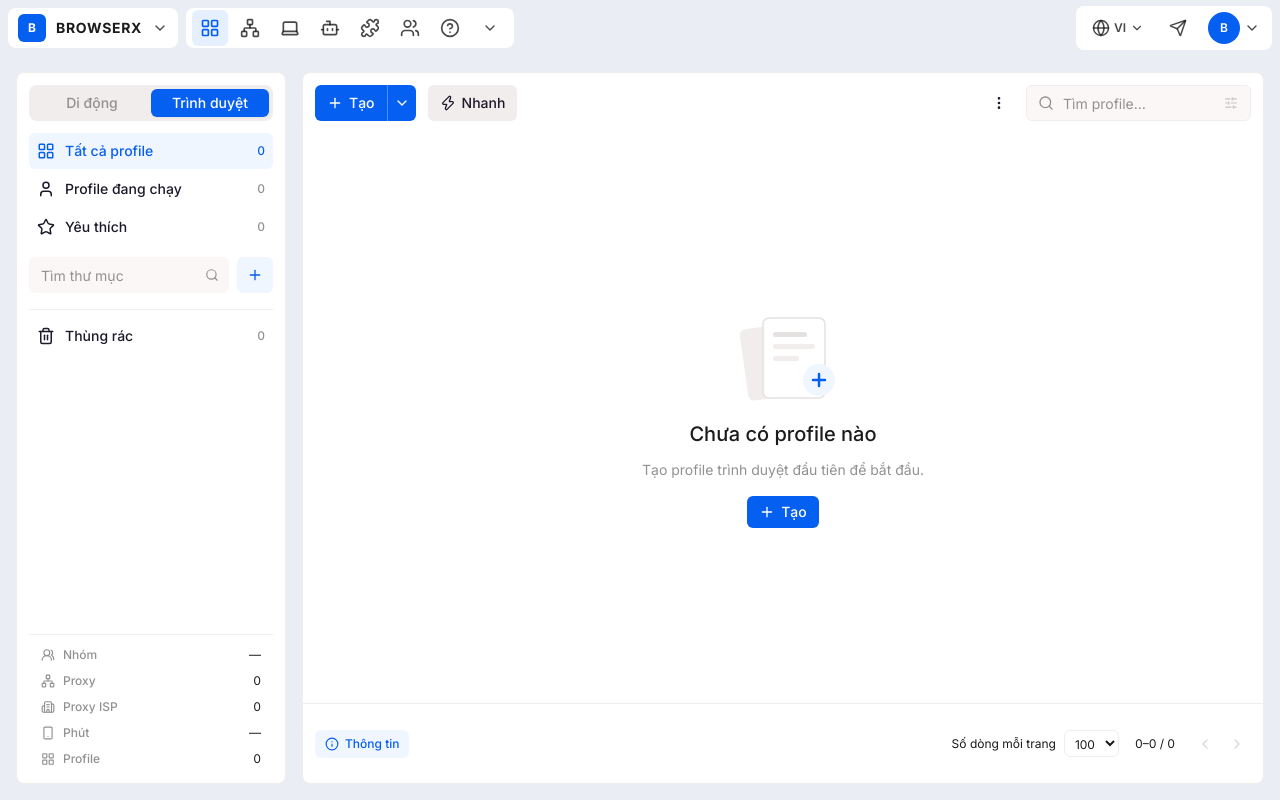
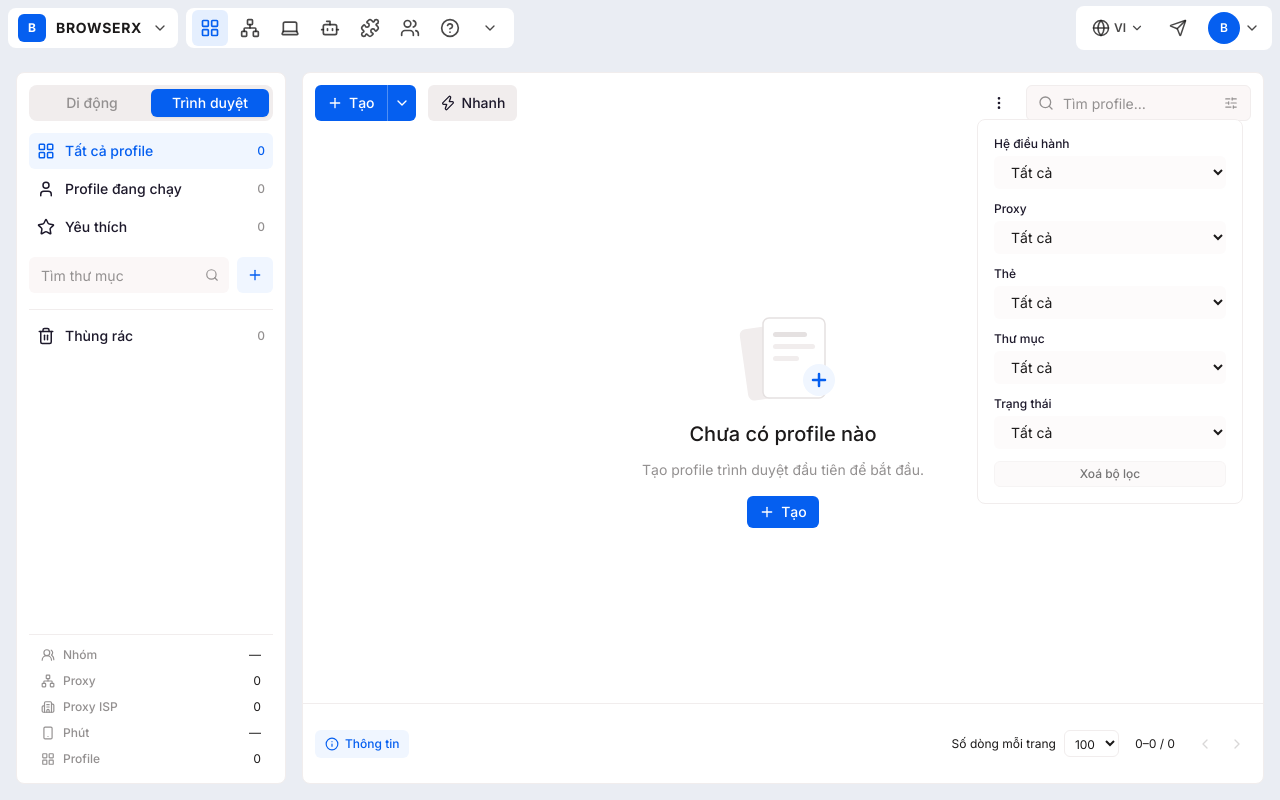
Before and after one commit to MintRouter/BrowserX, a React (Vite) app: page / in a window 1280 px wide. Both pictures are taken after a click on the button 1231 px from the left and 103 px from the top of the page. Built offline with nearby package versions, Linux system fonts and the light colour scheme.

Commit message:
feat(filter-ui): P3-2b FilterPanel (os/proxy/tag/folder backend + running/stopped FE) with badge/clear + i18n

```diff
--- /dev/null
+++ b/src/components/FilterPanel.tsx
@@ -0,0 +1,167 @@
+import { type ReactNode, useEffect, useState } from "react";
+import { useTranslation } from "react-i18next";
+import { api, type Folder, type Platform, type ProfileFilter } from "../lib/api";
+
+/**
+ * (P3-2b) Toolbar filter state. os/hasProxy/tag/folderId map to the backend
+ * ProfileFilter (P3-2a); runtime is FE-only — filtered against runningIds,
+ * never sent to SQL.
+ */
+export interface ProfileFilters {
+  os?: Platform;
+  hasProxy?: boolean;
+  tag?: string;
+  folderId?: string;
+  runtime?: "running" | "stopped";
+}
+
+export const countActiveFilters = (f: ProfileFilters): number =>
+  [f.os, f.hasProxy, f.tag, f.folderId, f.runtime].filter((v) => v !== undefined)
+    .length;
+
+/** Map panel state to the backend ProfileFilter shape (serde snake_case). */
+export const toProfileFilter = (f: ProfileFilters): ProfileFilter => ({
+  os: f.os,
+  has_proxy: f.hasProxy,
+  tag: f.tag,
+  folder_id: f.folderId,
+});
+
+const OS_OPTIONS: { value: Platform; label: string }[] = [
+  { value: "windows", label: "Windows" },
+  { value: "macos", label: "macOS" },
+  { value: "linux", label: "Linux" },
+];
+
+function Field({
+  id,
+  label,
+  value,
+  onChange,
+  children,
+}: {
+  id: string;
+  label: string;
+  value: string;
+  onChange: (value: string) => void;
+  children: ReactNode;
+}) {
+  return (
+    <div>
+      <label className="label" htmlFor={id}>
+        {label}
+      </label>
+      <select
+        id={id}
+        className="input py-1.5"
+        value={value}
+        onChange={(e) => onChange(e.target.value)}
+      >
+        {children}
+      </select>
+    </div>
+  );
+}
+
+/** Advanced filter panel for the profiles toolbar (opens from the tune button). */
+export function FilterPanel({
+  filters,
+  folders,
+  onChange,
+}: {
+  filters: ProfileFilters;
+  folders: Folder[];
+  onChange: (filters: ProfileFilters) => void;
+}) {
+  const { t } = useTranslation();
+  const [tags, setTags] = useState<string[]>([]);
+
+  useEffect(() => {
+    api.listTags().then(setTags).catch(() => {});
+  }, []);
+
+  // Keep a stale selected tag visible so the select stays consistent.
+  const tagOptions =
+    filters.tag && !tags.includes(filters.tag) ? [filters.tag, ...tags] : tags;
+
+  return (
+    <div className="w-64 space-y-3 p-3">
+      <Field
+        id="flt-os"
+        label={t("toolbar.filterOs")}
+        value={filters.os ?? ""}
+        onChange={(v) =>
+          onChange({ ...filters, os: v === "" ? undefined : (v as Platform) })
+        }
+      >
+        <option value="">{t("toolbar.filterAny")}</option>
+        {OS_OPTIONS.map((o) => (
+          <option key={o.value} value={o.value}>
+            {o.label}
+          </option>
+        ))}
+      </Field>
+      <Field
+        id="flt-proxy"
+        label={t("toolbar.filterProxy")}
+        value={filters.hasProxy === undefined ? "" : filters.hasProxy ? "yes" : "no"}
+        onChange={(v) =>
+          onChange({ ...filters, hasProxy: v === "" ? undefined : v === "yes" })
+        }
+      >
+        <option value="">{t("toolbar.filterAny")}</option>
+        <option value="yes">{t("toolbar.filterWithProxy")}</option>
+        <option value="no">{t("toolbar.filterWithoutProxy")}</option>
+      </Field>
+      <Field
+        id="flt-tag"
+        label={t("toolbar.filterTag")}
+        value={filters.tag ?? ""}
+        onChange={(v) => onChange({ ...filters, tag: v === "" ? undefined : v })}
+      >
+        <option value="">{t("toolbar.filterAny")}</option>
+        {tagOptions.map((tag) => (
+          <option key={tag} value={tag}>
+            {tag}
+          </option>
+        ))}
+      </Field>
+      <Field
+        id="flt-folder"
+        label={t("toolbar.filterFolder")}
+        value={filters.folderId ?? ""}
+        onChange={(v) => onChange({ ...filters, folderId: v === "" ? undefined : v })}
+      >
+        <option value="">{t("toolbar.filterAny")}</option>
+        {folders.map((f) => (
+          <option key={f.id} value={f.id}>
+            {f.name}
+          </option>
+        ))}
+      </Field>
+      <Field
+        id="flt-status"
+        label={t("toolbar.filterStatus")}
+        value={filters.runtime ?? ""}
+        onChange={(v) =>
+          onChange({
+            ...filters,
+            runtime: v === "" ? undefined : (v as "running" | "stopped"),
+          })
+        }
+      >
+        <option value="">{t("toolbar.filterAny")}</option>
+        <option value="running">{t("table.running")}</option>
+        <option value="stopped">{t("table.stopped")}</option>
+      </Field>
+      <button
+        type="button"
+        className="btn-secondary w-full py-1 text-xs"
+        disabled={countActiveFilters(filters) === 0}
+        onClick={() => onChange({})}
+      >
+        {t("toolbar.filterClear")}
+      </button>
+    </div>
+  );
+}
--- a/src/components/ProfileList.tsx
+++ b/src/components/ProfileList.tsx
@@ -3,6 +3,7 @@ import { useEffect, useMemo, useState } from "react";
 import { useTranslation } from "react-i18next";
 import { api, type Folder, type Profile } from "../lib/api";
 import { CookieDialog } from "./CookieDialog";
+import { toProfileFilter, type ProfileFilters } from "./FilterPanel";
 import { ProfilesToolbar } from "./ProfilesToolbar";
 import {
   DEFAULT_COLUMNS,
@@ -54,6 +55,11 @@ export function ProfileList(props: ProfileListProps) {
   } = props;
   const { t } = useTranslation();
   const [sort, setSort] = useState<ProfilesSort>({ key: "updated", dir: "desc" });
+  // (P3-2b) Advanced filters. os/proxy/tag/folder run through the backend
+  // search_profiles (allowed-ID set, selective fetch — no loadAll); the
+  // runtime criterion is FE-only (matched against runningIds below).
+  const [filters, setFilters] = useState<ProfileFilters>({});
+  const [allowedIds, setAllowedIds] = useState<Set<string> | null>(null);
   const [columns, setColumns] = useState<ColumnVisibility>(DEFAULT_COLUMNS);
   const [page, setPage] = useState(0);
   const [rowsPerPage, setRowsPerPage] = useState(100);
@@ -71,9 +77,36 @@ export function ProfileList(props: ProfileListProps) {
   const folderName = (id: string | null) =>
     id ? (folders.find((f) => f.id === id)?.name ?? "") : "";
 
+  // (P3-2b) Backend criteria (os/proxy/tag/folder) → search_profiles returns
+  // the matching ID set; only that call runs, nothing else is refetched.
+  const backendFilter = toProfileFilter(filters);
+  const hasBackendFilter = Object.values(backendFilter).some(
+    (v) => v !== undefined,
+  );
+  const backendKey = JSON.stringify(backendFilter);
+  useEffect(() => {
+    if (!hasBackendFilter) {
+      setAllowedIds(null);
+      return;
+    }
+    let cancelled = false;
+    api
+      .searchProfiles("", JSON.parse(backendKey))
+      .then((res) => {
+        if (!cancelled) setAllowedIds(new Set(res.map((p) => p.id)));
+      })
+      .catch(() => {
+        if (!cancelled) setAllowedIds(null);
+      });
+    return () => {
+      cancelled = true;
+    };
+    // eslint-disable-next-line react-hooks/exhaustive-deps
+  }, [backendKey, hasBackendFilter, profiles]);
+
   const filtered = useMemo(() => {
     const q = search.trim().toLowerCase();
-    const list = q
+    let list = q
       ? profiles.filter(
           (p) =>
             p.name.toLowerCase().includes(q) ||
@@ -83,6 +116,13 @@ export function ProfileList(props: ProfileListProps) {
             folderName(p.folder_id).toLowerCase().includes(q),
         )
       : [...profiles];
+    // (P3-2b) Intersect with the backend filter result, then apply the
+    // FE-only runtime criterion (running state is not a DB column).
+    if (allowedIds) list = list.filter((p) => allowedIds.has(p.id));
+    if (filters.runtime)
+      list = list.filter(
+        (p) => runningIds.has(p.id) === (filters.runtime === "running"),
+      );
     list.sort((a, b) => {
       const cmp =
         sort.key === "name"
@@ -92,11 +132,11 @@ export function ProfileList(props: ProfileListProps) {
     });
     return list;
     // eslint-disable-next-line react-hooks/exhaustive-deps
-  }, [profiles, search, sort, folders]);
+  }, [profiles, search, sort, folders, allowedIds, filters.runtime, runningIds]);
 
   useEffect(() => {
     setPage(0);
-  }, [search, rowsPerPage, profiles.length]);
+  }, [search, rowsPerPage, profiles.length, filters]);
 
   const totalPages = Math.max(1, Math.ceil(filtered.length / rowsPerPage));
   const safePage = Math.min(page, totalPages - 1);
@@ -344,6 +384,8 @@ export function ProfileList(props: ProfileListProps) {
         <ProfilesToolbar
           search={search}
           onSearchChange={props.onSearchChange}
+          filters={filters}
+          onFiltersChange={setFilters}
           selectedCount={selected.size}
           hasRunningSelected={hasRunningSelected}
           folders={folders}
--- a/src/components/ProfilesToolbar.tsx
+++ b/src/components/ProfilesToolbar.tsx
@@ -22,12 +22,16 @@ import {
 import { type ReactNode, useEffect, useRef, useState } from "react";
 import { useTranslation } from "react-i18next";
 import type { Folder } from "../lib/api";
+import { countActiveFilters, FilterPanel, type ProfileFilters } from "./FilterPanel";
 import { FolderPanel, MenuItem, Popover, TagPanel } from "./Popover";
 import type { ProfilesSort } from "./ProfileTable";
 
 interface ProfilesToolbarProps {
   search: string;
   onSearchChange: (value: string) => void;
+  /** (P3-2b) Advanced filters (tune button next to search). */
+  filters: ProfileFilters;
+  onFiltersChange: (filters: ProfileFilters) => void;
   selectedCount: number;
   hasRunningSelected: boolean;
   folders: Folder[];
@@ -54,7 +58,7 @@ interface ProfilesToolbarProps {
   moveSignal?: number;
 }
 
-type MenuKey = "create" | "tags" | "move" | "sort" | "more" | null;
+type MenuKey = "create" | "tags" | "move" | "sort" | "more" | "filter" | null;
 
 function ToolButton({
   label,
@@ -103,6 +107,7 @@ export function ProfilesToolbar(props: ProfilesToolbarProps) {
   } = props;
   const none = selectedCount === 0;
   const notSingle = selectedCount !== 1;
+  const activeFilters = countActiveFilters(props.filters);
 
   // (W20a) Shortcut ⌘/Ctrl+Shift+M bumps moveSignal → open the move popover.
   const { moveSignal } = props;
@@ -384,15 +389,48 @@ export function ProfilesToolbar(props: ProfilesToolbarProps) {
             aria-label={t("toolbar.searchPlaceholder")}
             className="h-9 w-full rounded-md border border-border bg-surface-2 pl-9 pr-9 text-sm text-fg placeholder:text-fg-muted focus:border-accent focus:outline-none focus:ring-2 focus:ring-accent/50"
           />
-          <button
-            type="button"
-            disabled
-            aria-label={t("toolbar.filters")}
-            title={t("toolbar.comingSoon")}
-            className="absolute right-2 top-1/2 grid h-6 w-6 -translate-y-1/2 place-items-center rounded-full text-fg-muted disabled:cursor-not-allowed disabled:opacity-50"
-          >
-            <SlidersHorizontal className="h-3.5 w-3.5" aria-hidden="true" />
-          </button>
+          {/* (P3-2b) Tune button → advanced filter panel; badge = active filter count */}
+          <div className="absolute right-2 top-1/2 -translate-y-1/2">
+            <Popover
+              open={menu === "filter"}
+              onClose={close}
+              label={t("toolbar.filters")}
+              align="end"
+              trigger={
+                <button
+                  type="button"
+                  aria-label={
+                    activeFilters > 0
+                      ? `${t("toolbar.filters")} (${t("toolbar.filtersActive", { count: activeFilters })})`
+                      : t("toolbar.filters")
+                  }
+                  title={t("toolbar.filters")}
+                  aria-haspopup="dialog"
+                  aria-expanded={menu === "filter"}
+                  onClick={() => toggle("filter")}
+                  className={`relative grid h-6 w-6 place-items-center rounded-full transition-colors hover:bg-surface-3 focus:outline-none focus-visible:ring-2 focus-visible:ring-accent/60 ${
+                    activeFilters > 0 ? "text-accent" : "text-fg-muted"
+                  }`}
+                >
+                  <SlidersHorizontal className="h-3.5 w-3.5" aria-hidden="true" />
+                  {activeFilters > 0 && (
+                    <span
+                      aria-hidden="true"
+                      className="absolute -right-0.5 -top-0.5 grid h-3.5 w-3.5 place-items-center rounded-full bg-accent text-[9px] font-semibold leading-none text-white"
+                    >
+                      {activeFilters}
+                    </span>
+                  )}
+                </button>
+              }
+            >
+              <FilterPanel
+                filters={props.filters}
+                folders={props.folders}
+                onChange={props.onFiltersChange}
+              />
+            </Popover>
+          </div>
         </div>
       </div>
 
--- a/src/i18n/en.json
+++ b/src/i18n/en.json
@@ -76,6 +76,17 @@
     "clearSelection": "Clear selection",
     "searchPlaceholder": "Search profiles…",
     "filters": "Filters",
+    "filtersActive_one": "{{count}} filter active",
+    "filtersActive_other": "{{count}} filters active",
+    "filterOs": "OS",
+    "filterProxy": "Proxy",
+    "filterWithProxy": "With proxy",
+    "filterWithoutProxy": "Without proxy",
+    "filterTag": "Tag",
+    "filterFolder": "Folder",
+    "filterStatus": "Status",
+    "filterAny": "Any",
+    "filterClear": "Clear filters",
     "confirmTrash_one": "Move {{count}} profile to trash?",
     "confirmTrash_other": "Move {{count}} profiles to trash?"
   },
--- a/src/i18n/vi.json
+++ b/src/i18n/vi.json
@@ -76,6 +76,16 @@
     "clearSelection": "Bỏ chọn tất cả",
     "searchPlaceholder": "Tìm profile…",
     "filters": "Bộ lọc",
+    "filtersActive_other": "{{count}} bộ lọc đang bật",
+    "filterOs": "Hệ điều hành",
+    "filterProxy": "Proxy",
+    "filterWithProxy": "Có proxy",
+    "filterWithoutProxy": "Không có proxy",
+    "filterTag": "Thẻ",
+    "filterFolder": "Thư mục",
+    "filterStatus": "Trạng thái",
+    "filterAny": "Tất cả",
+    "filterClear": "Xoá bộ lọc",
     "confirmTrash_other": "Chuyển {{count}} profile vào thùng rác?"
   },
   "table": {
```
